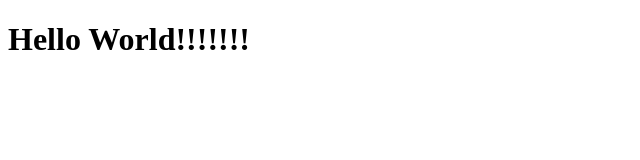
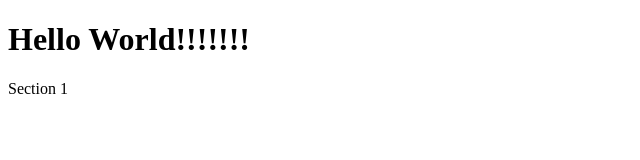
Before and after one commit to JayWIlsonJr/git-intro, a plain HTML site: page index.html in a window 1280 px wide. Shown: the full height of the page, 0-640 px from the left. Drawn offline with Linux system fonts and the light colour scheme.

Commit message:
added section 1

```diff
--- a/index.html
+++ b/index.html
@@ -8,5 +8,6 @@
 </head>
 <body>
     <h1>Hello World!!!!!!!</h1>
+    <p>Section 1</p>
 </body>
 </html>
```
